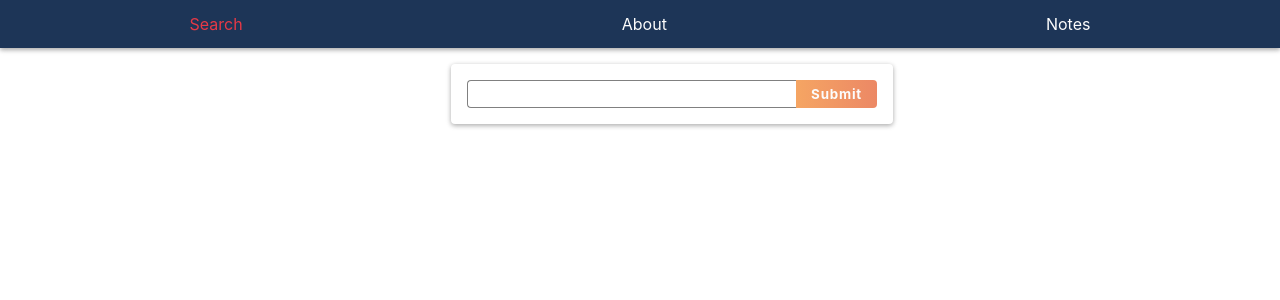
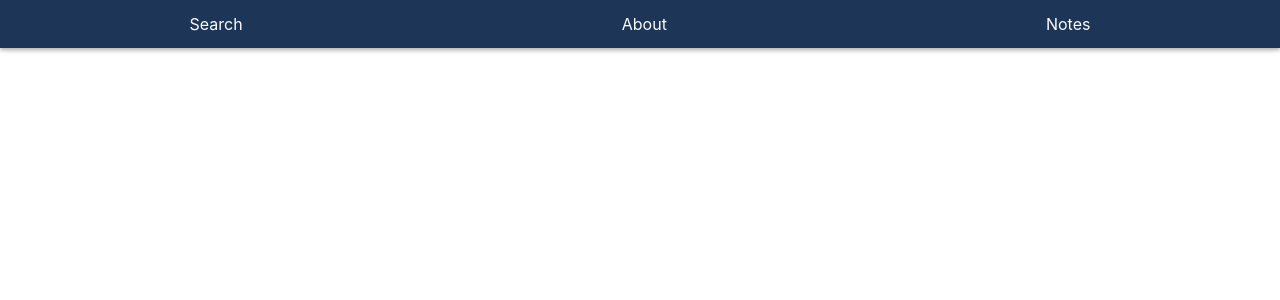
Before and after one commit to leo-generali/college-checklist, a React (Create React App) app: page / in a window 1280 px wide. Shown: the top 300 px of the page. Built offline with nearby package versions, Linux system fonts and the light colour scheme.

Commit message:
Start to display school info

```diff
--- a/src/components/App/App.js
+++ b/src/components/App/App.js
@@ -61,7 +61,7 @@ class App extends Component {
               <NavLink
                 className="header--item__link"
                 activeClassName="header--item__active"
-                to="/">Search</NavLink>
+                to="/search">Search</NavLink>
               </li>
             <li className="header--item">
               <NavLink
@@ -77,15 +77,13 @@ class App extends Component {
             </li>
           </ul>
           <main className="body">
-            <Route exact path="/"
-              render={
+            <Route exact path="/search" render={
                 () => <Search
                 searchForm={this.state.searchForm}
                 collegeInfo={this.state.collegeInfo}
                 updateSearch={this.updateSearch}
                 searchSchool={this.searchSchool} /> }
-              />
-
+               />
             <Route path="/about" component={About} />
             <Route path="/notes" component={Notes} />
           </main>
--- a/src/components/Result/Result.js
+++ b/src/components/Result/Result.js
@@ -5,9 +5,10 @@ class Result extends Component {
 
 
   render() {
+
     return (
       <section className="card">
-        <p>Result</p>
+        <p> { this.props.collegeInfo["school.name"] } </p>
       </section>
     );
   }
--- a/src/components/Search/Search.js
+++ b/src/components/Search/Search.js
@@ -9,15 +9,14 @@ class Search extends Component {
   render() {
     const searched = this.props.collegeInfo;
     let result = null;
-    const test = Object.keys(searched).length === 0 && searched.constructor === Object;
+    let test = Object.keys(searched).length === 0 && searched.constructor === Object;
 
     if( !test ) {
       result = <Result collegeInfo={this.props.collegeInfo} />
     }
 
-
     return (
-      <section>
+        <div>
           <section className="card">
             <form className="form-wrapper" onSubmit={e => this.props.searchSchool(e)}>
               <input
@@ -33,7 +32,7 @@ class Search extends Component {
             </form>
           </section>
           { result }
-      </section>
+        </div>
     );
   }
 }
```
Lines whose indentation alone changed are shown as unchanged.
